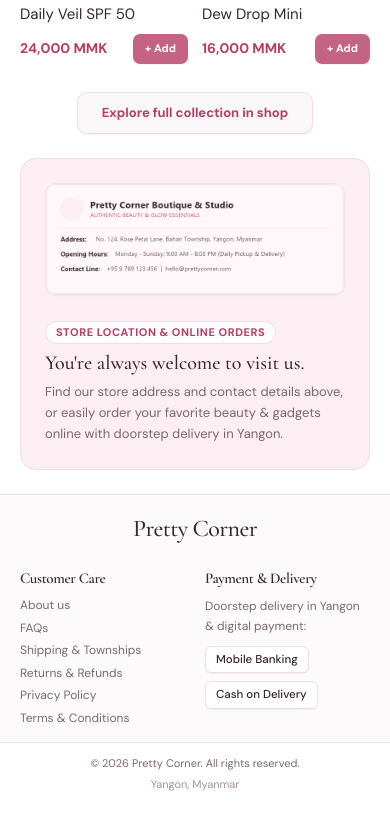
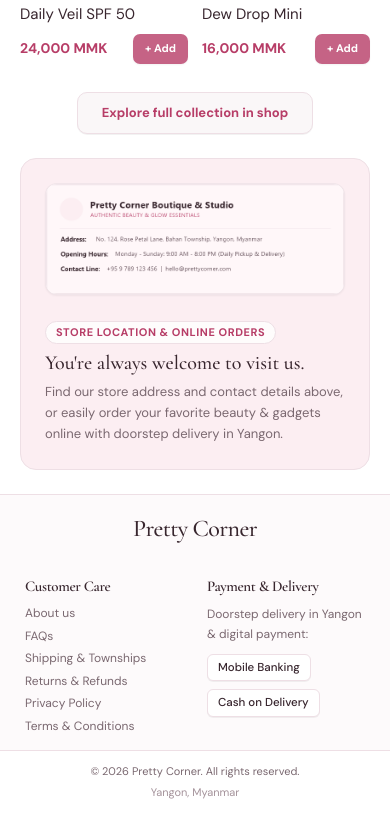
Before and after one commit to TheinMinHtet/Pretty_Corner, a Next.js app: page / in a window 390 px wide. Shown: the part 1159-1997 px from the top of the page. Built offline with nearby package versions, Linux system fonts and the light colour scheme.

Commit message:
style(footer): center mobile columns and balance customer care and payment delivery

```diff
--- a/src/components/Footer.tsx
+++ b/src/components/Footer.tsx
@@ -8,9 +8,9 @@ export default function Footer({ hasBottomNav = false }: { hasBottomNav?: boolea
     <footer className="w-full bg-[#fdfafb] border-t border-[#eedfe5] mt-auto">
       {/* 1. Main Footer Grid: Classic 3 columns (Left: Brand, Middle: Customer Care, Right: Payment & Delivery) */}
       <div className="max-w-6xl mx-auto px-5 sm:px-6 lg:px-8 pt-4 sm:pt-7 lg:pt-9 pb-4 sm:pb-7">
-        <div className="grid grid-cols-2 md:grid-cols-3 gap-5 sm:gap-8 lg:gap-12 items-start">
+        <div className="grid grid-cols-2 md:grid-cols-3 gap-6 sm:gap-8 lg:gap-12 items-start max-w-[340px] sm:max-w-none mx-auto">
           {/* Column 1: Brand */}
-          <div className="col-span-2 md:col-span-1 flex flex-col items-center md:items-start text-center md:text-left">
+          <div className="col-span-2 md:col-span-1 flex flex-col items-center md:items-start text-center md:text-left mb-1 sm:mb-0">
             <Link href="/" className="inline-block group text-center md:text-left">
               <span className="font-serif text-[24px] sm:text-[28px] lg:text-[30px] font-medium text-[#38262e] tracking-tight group-hover:text-[#b73d67] transition-colors">
                 Pretty Corner
```
